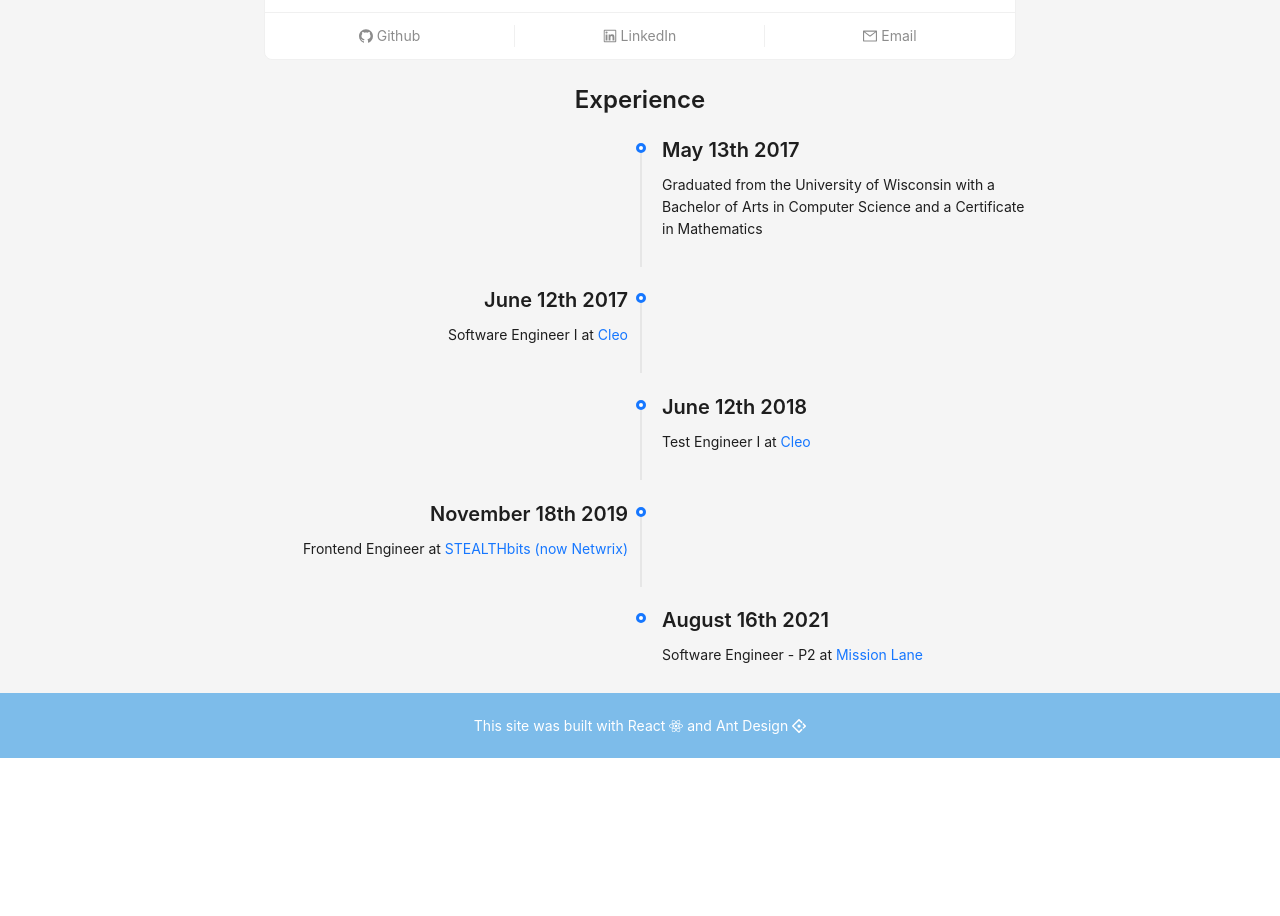
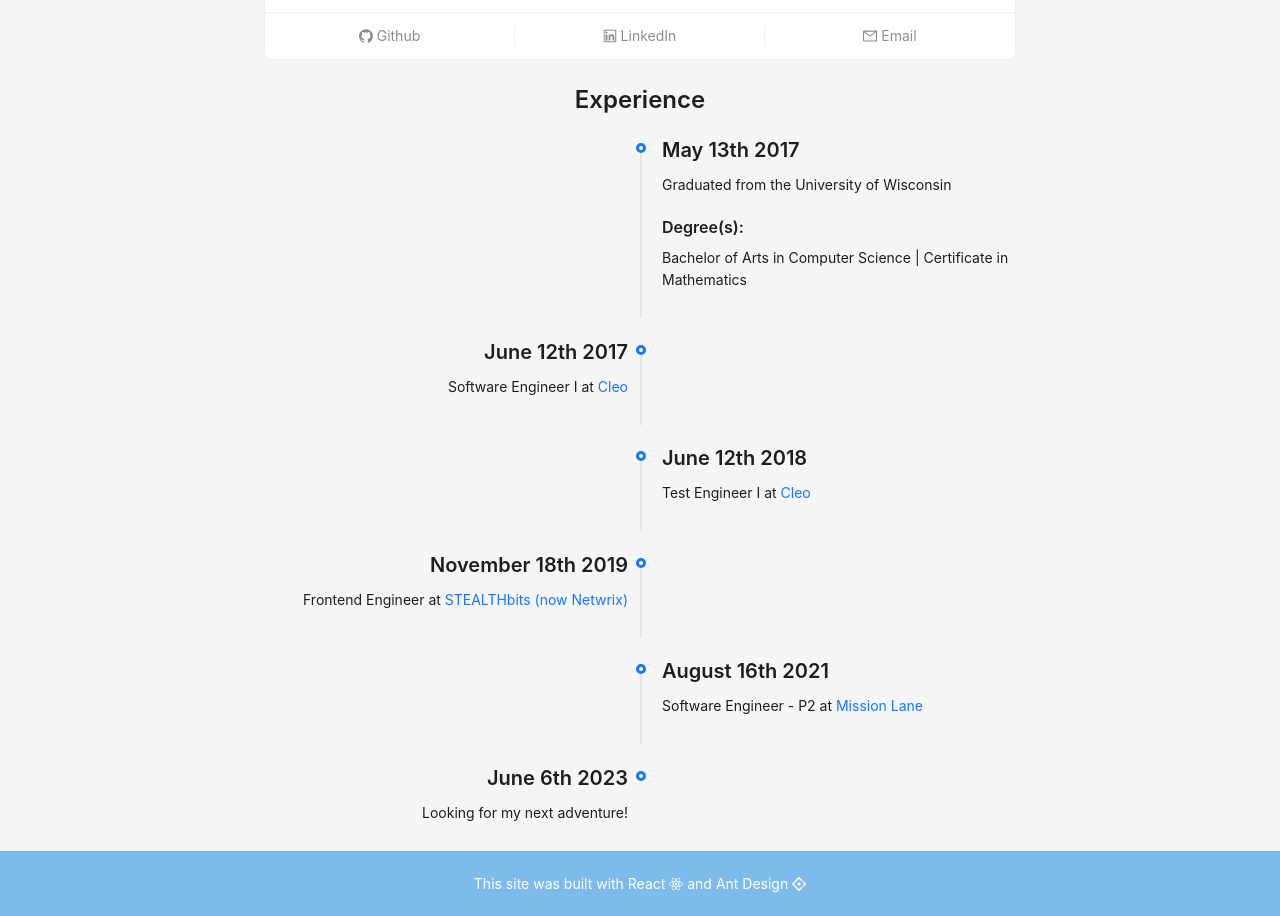
Before and after one commit to bucky-badger-gesmer/aarongesmer, a React (Create React App) app: page / in a window 1280 px wide. Shown: the part 640-1556 px from the top of the page. Before the commit the page ends 1398 px from the top, so only its background shows below. Built offline with nearby package versions, Linux system fonts and the light colour scheme.

Commit message:
settings tweak, descritpion links fixes

```diff
--- a/src/components/Profile.tsx
+++ b/src/components/Profile.tsx
@@ -41,7 +41,7 @@ const Profile = () => {
       >
         <Meta
           title="Hello, World!"
-          description="There are so many things in this world that interest me, but I am particularly passionate about playing the guitar, collecting watches, cooking, and especially technology. I love watching the NBA, and am a huge fan of the Minnesota Timberwolves! "
+          description="There are so many things in this world that interest me, but I am particularly passionate about playing the guitar, collecting watches, cooking, and especially technology. I love watching the NBA, and am a huge fan of the Minnesota Timberwolves!"
         />
       </Card>
       <Title level={3}>Experience</Title>
@@ -53,8 +53,10 @@ const Profile = () => {
             children: (
               <>
                 <Title level={4}>May 13th 2017</Title>
-                Graduated from the University of Wisconsin with a Bachelor of
-                Arts in Computer Science and a Certificate in Mathematics
+                Graduated from the University of Wisconsin
+                <Title level={5}>Degree(s):</Title>
+                Bachelor of Arts in Computer Science | Certificate in
+                Mathematics
               </>
             ),
           },
@@ -62,7 +64,10 @@ const Profile = () => {
             children: (
               <>
                 <Title level={4}>June 12th 2017</Title>
-                Software Engineer I at <Link>Cleo</Link>
+                Software Engineer I at{" "}
+                <Link href="https://www.cleo.com/" target="_blank">
+                  Cleo
+                </Link>
               </>
             ),
           },
@@ -70,7 +75,10 @@ const Profile = () => {
             children: (
               <>
                 <Title level={4}>June 12th 2018</Title>
-                Test Engineer I at <Link>Cleo</Link>
+                Test Engineer I at{" "}
+                <Link href="https://www.cleo.com/" target="_blank">
+                  Cleo
+                </Link>
               </>
             ),
           },
@@ -78,7 +86,10 @@ const Profile = () => {
             children: (
               <>
                 <Title level={4}>November 18th 2019</Title>
-                Frontend Engineer at <Link>STEALTHbits (now Netwrix)</Link>
+                Frontend Engineer at{" "}
+                <Link href="https://www.netwrix.com/" target="_blank">
+                  STEALTHbits (now Netwrix)
+                </Link>
               </>
             ),
           },
@@ -86,7 +97,16 @@ const Profile = () => {
             children: (
               <>
                 <Title level={4}>August 16th 2021</Title>
-                Software Engineer - P2 at <Link>Mission Lane</Link>
+                Software Engineer - P2 at{" "}
+                <Link href="https://www.missionlane.com/">Mission Lane</Link>
+              </>
+            ),
+          },
+          {
+            children: (
+              <>
+                <Title level={4}>June 6th 2023</Title>
+                Looking for my next adventure!
               </>
             ),
           },
```
